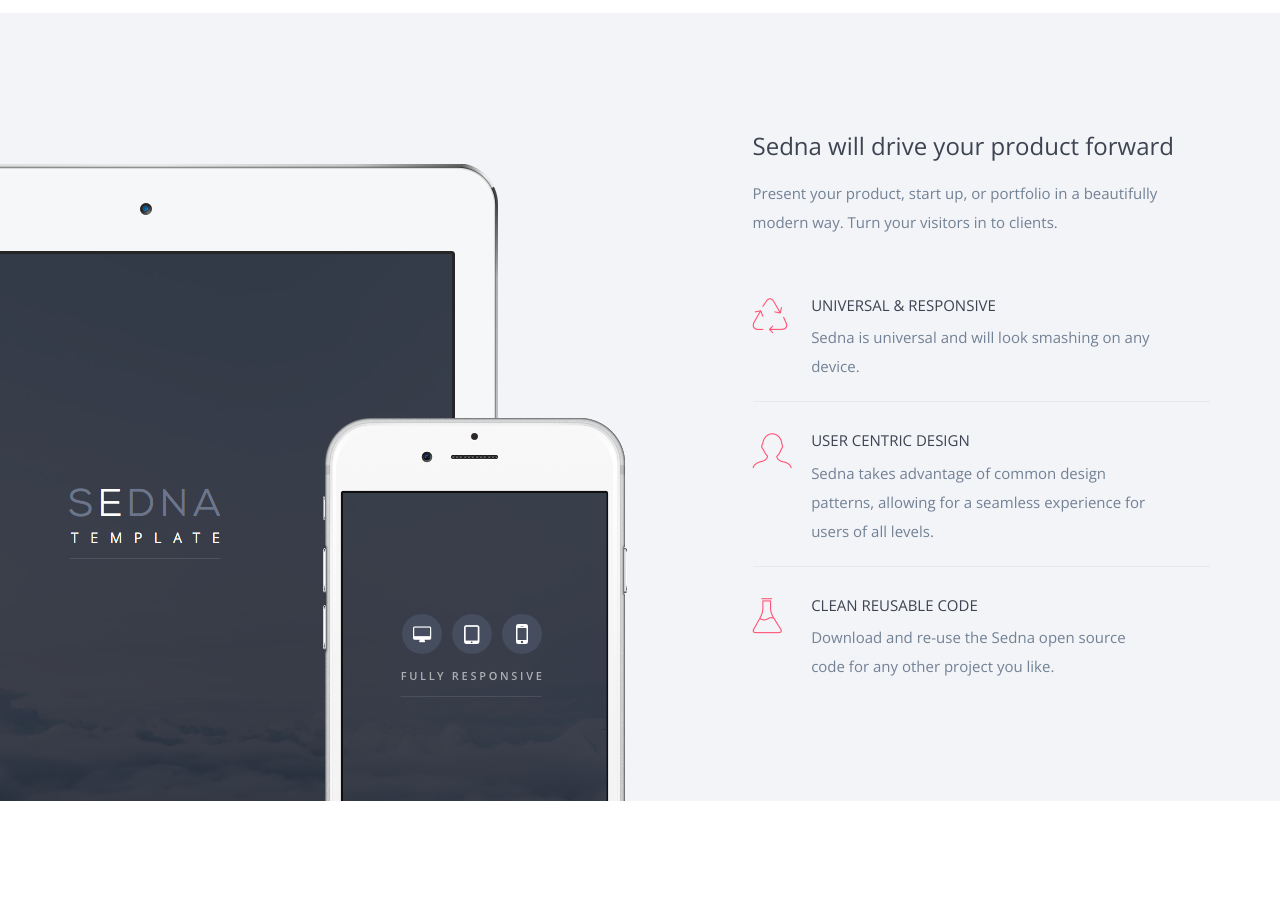
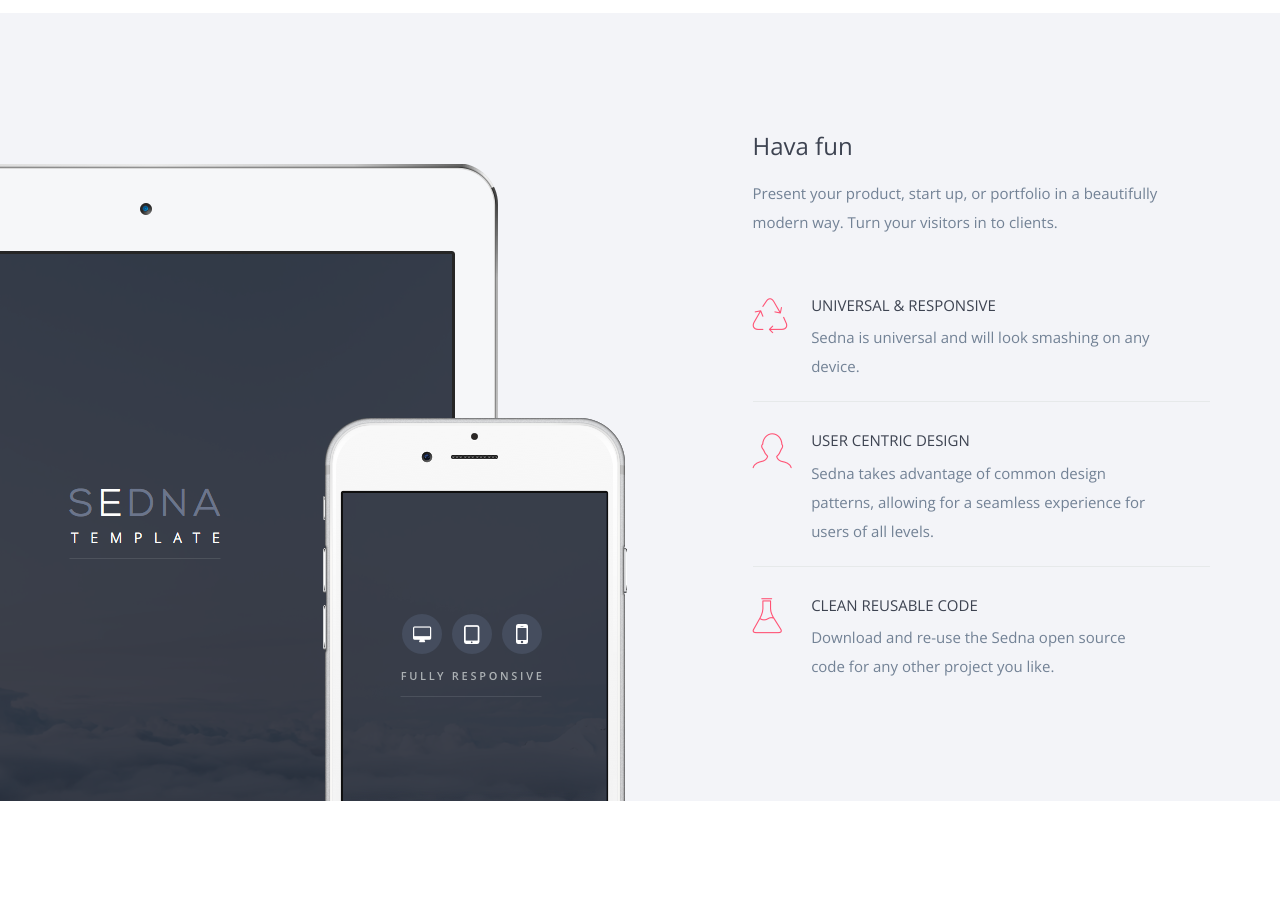
Before and after one commit to MiamiDadeCollege/miamidadecollege.github.io, a plain HTML site: page index.html in a window 1280 px wide. Shown: the part 1160-2075 px from the top of the page. Drawn offline with nearby package versions, Linux system fonts and the light colour scheme.

Commit message:
Update index.html

```diff
--- a/index.html
+++ b/index.html
@@ -102,7 +102,7 @@
             <div class="row">
                 <div class="col-md-5 col-md-offset-7">
                     <div class="feature-list">
-                        <h3>Sedna will drive your product forward</h3>
+                        <h3>Hava fun</h3>
                         <p>Present your product, start up, or portfolio in a beautifully modern way. Turn your visitors in to clients.</p>
                         <ul class="features-stack">
                             <li class="feature-item">
```
